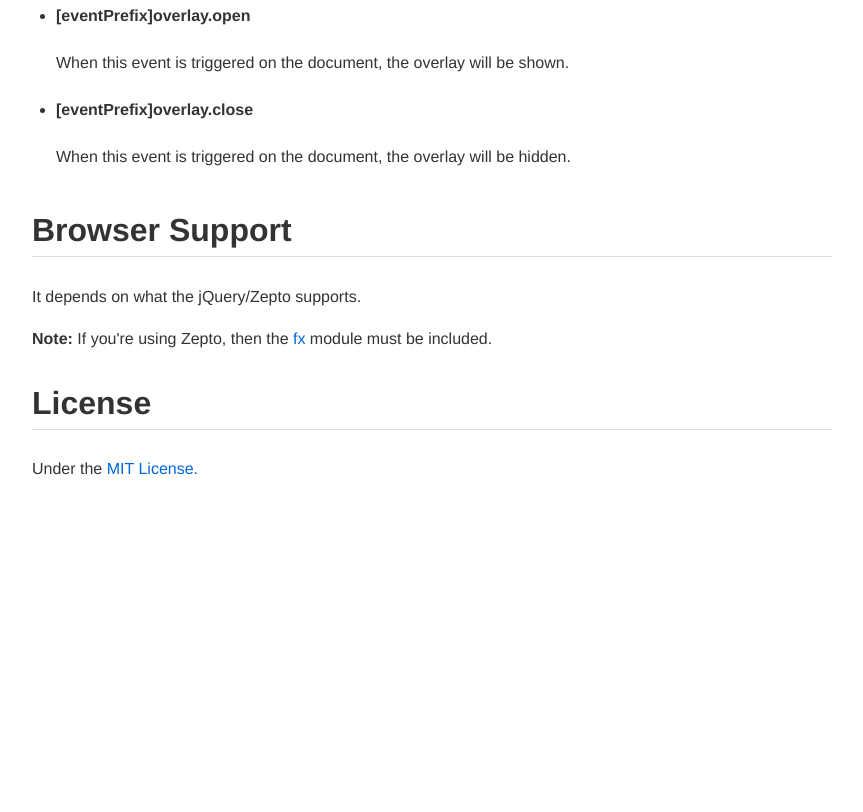
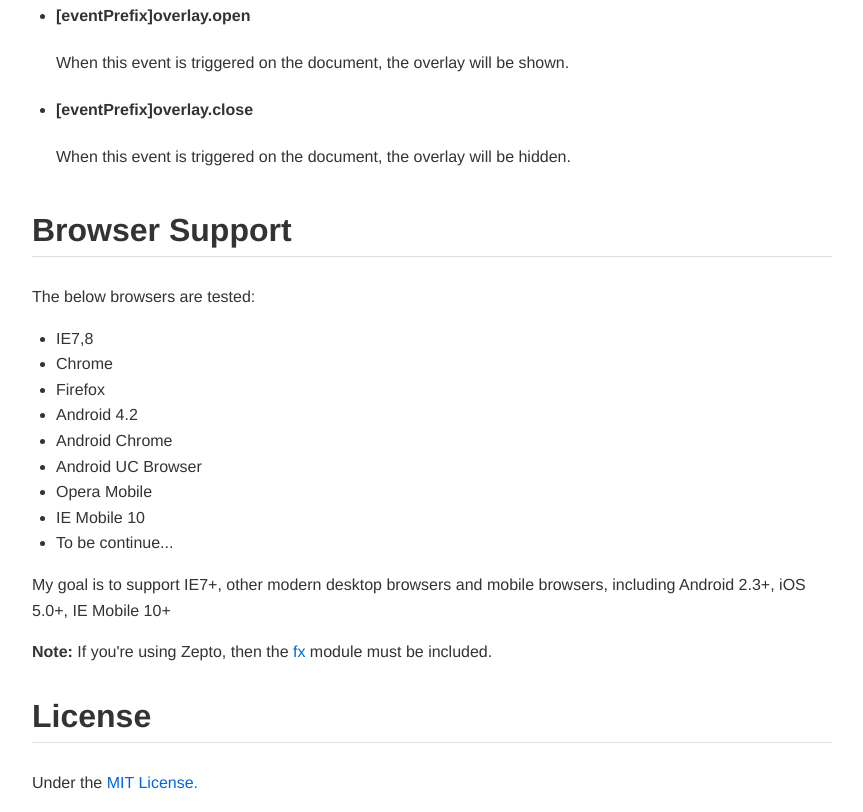
Before and after one commit to Alex1990/overlay, a website: page index.html in a window 1280 px wide. Shown: the part 4083-4895 px from the top of the page, without its empty margins (208-1071 px from the left). Before the commit the page ends 4581 px from the top, so only its background shows below. Drawn offline with nearby package versions, Linux system fonts and the light colour scheme.

Commit message:
Update the compatible info

```diff
--- a/index.html
+++ b/index.html
@@ -329,7 +329,19 @@
                     </li>
                 </ul>
                 <h2 id="browser-support" class="nav-anchor">Browser Support</h2>
-                <p>It depends on what the jQuery/Zepto supports.</p>
+                <p>The below browsers are tested:</p>
+                <ul>
+                    <li>IE7,8</li>
+                    <li>Chrome</li>
+                    <li>Firefox</li>
+                    <li>Android 4.2</li>
+                    <li>Android Chrome</li>
+                    <li>Android UC Browser</li>
+                    <li>Opera Mobile</li>
+                    <li>IE Mobile 10</li>
+                    <li>To be continue...</li>
+                </ul>
+                <p>My goal is to support IE7+, other modern desktop browsers and mobile browsers, including Android 2.3+, iOS 5.0+, IE Mobile 10+</p>
                 <p><strong>Note:</strong> If you're using Zepto, then the <a href="https://github.com/madrobby/zepto/blob/master/src/fx.js#files">fx</a> module must be included.</p>
                 <h2 id="license">License</h2>
                 <p>Under the <a href="https://github.com/Alex1990/overlay/blob/master/LICENSE">MIT License.</a></p>
```
